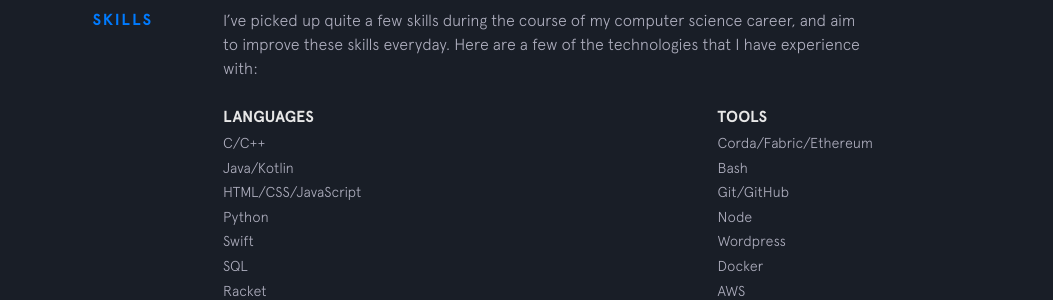
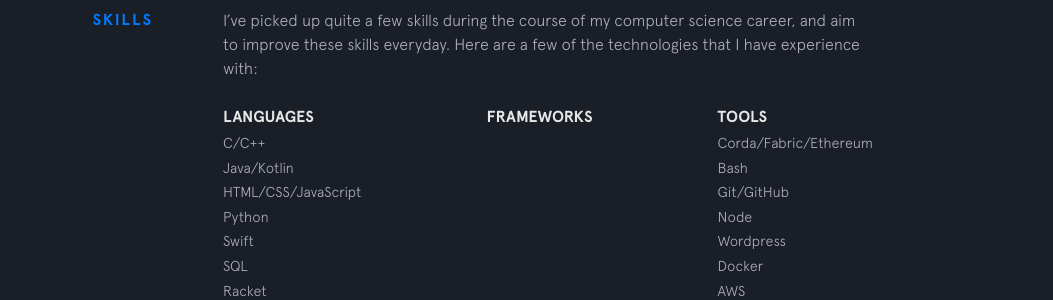
Before and after one commit to PronoyC/pronoyc.github.io, a Jekyll site: the page built from index.html, in a window 1280 px wide and 900 px high, scrolled down 1457 px. Shown: the part 153-453 px from the top of the window, without its empty margins (227-1280 px from the left). Built offline with Jekyll 4.4.1, drawn with Linux system fonts in a browser that asks for light colours; nearby versions of some CDN libraries.

Commit message:
Update skills.html

```diff
--- a/_includes/skills.html
+++ b/_includes/skills.html
@@ -8,6 +8,14 @@
         <ul>
           {% for language in site.data.skills.languages %}
           <li class="skillz__category__item">{{language.item}}</li>
+          {% endfor %}
+        </ul>
+       </div>
+      <div class="skillz__category">
+        <div class="skillz__category__label">Frameworks</div>
+        <ul>
+          {% for framework in site.data.skills.frameworks %}
+          <li class="skillz__category__item">{{framework.item}}</li>
           {% endfor %}
         </ul>
       </div>
```
